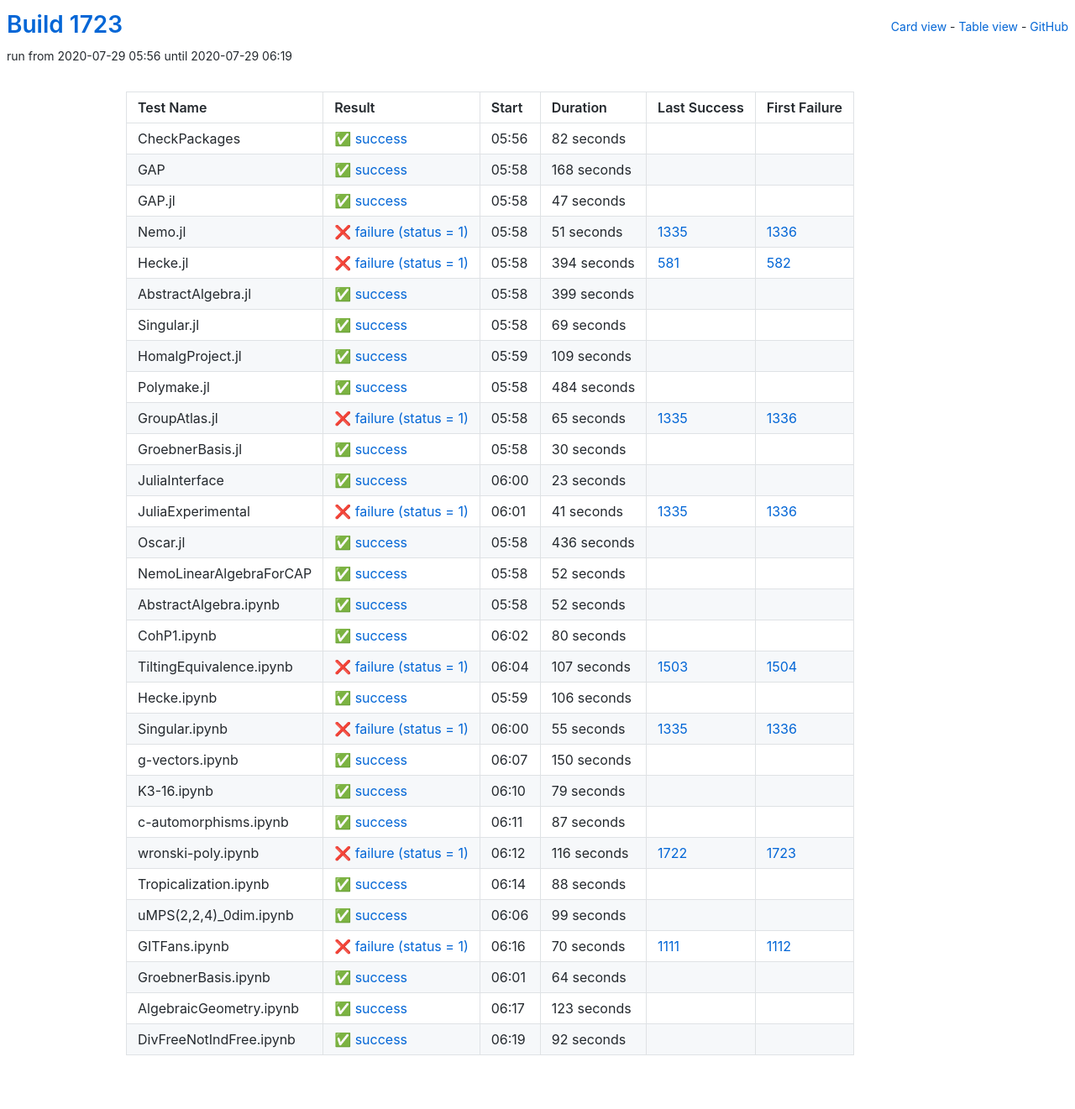
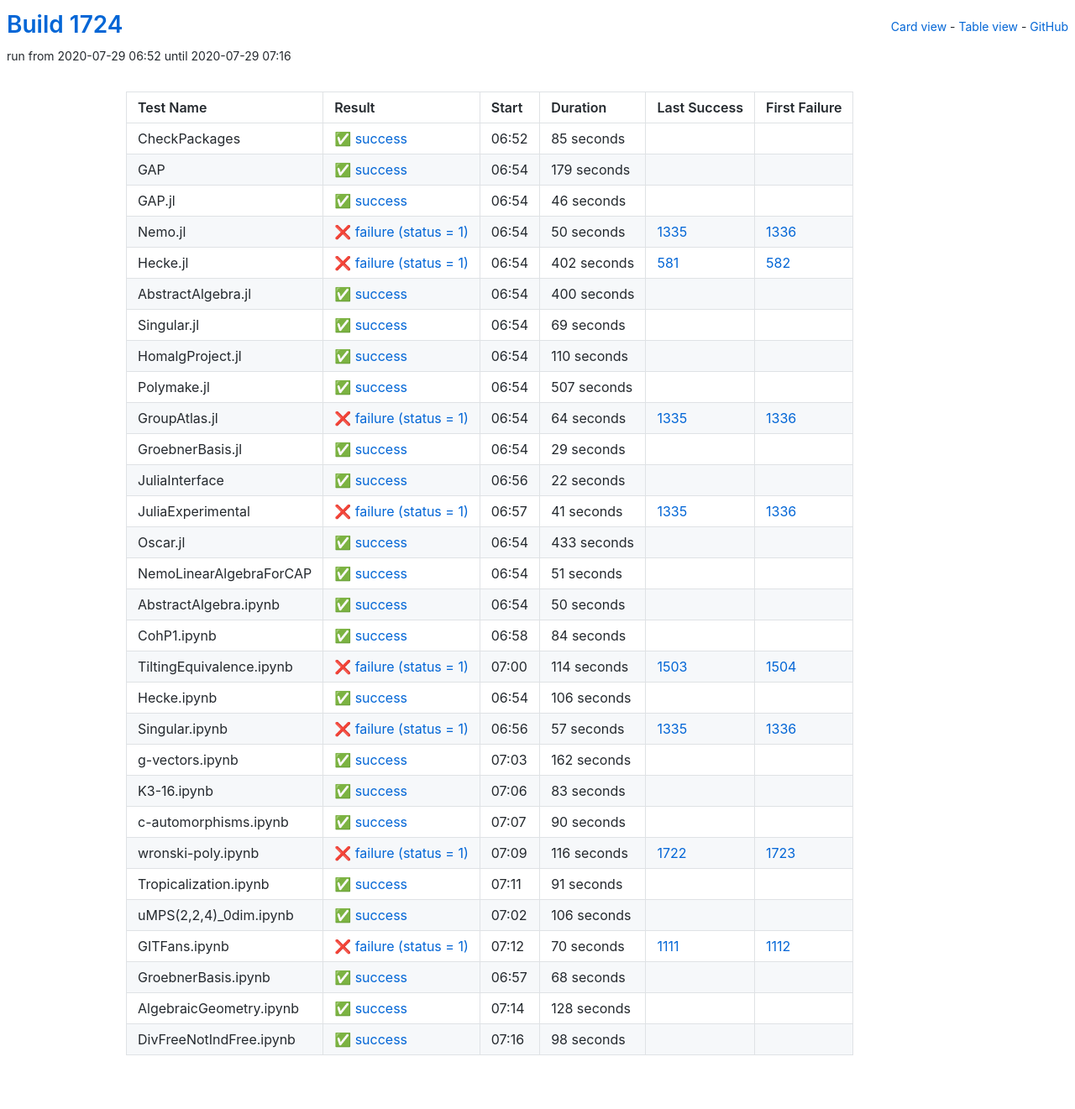
Before and after one commit to oscar-system/oscar-ci-status-1.4, a Jekyll site: the page built from table.html, in a window 1280 px wide. Shown: the whole page at 84% size. Built offline with Jekyll 4.4.1, drawn with Linux system fonts in a browser that asks for light colours.

Commit message:
Build #1724

```diff
--- a/_data/ci.yml
+++ b/_data/ci.yml
@@ -1,6 +1,6 @@
 ---
-build: 1723
-build_url: https://oscarci.mathematik.uni-kl.de/job/oscar-julia-1.4/1723/
+build: 1724
+build_url: https://oscarci.mathematik.uni-kl.de/job/oscar-julia-1.4/1724/
 job: oscar-julia-1.4
 organization: oscar-system
 repo: oscar-ci-status-1.4
@@ -8,80 +8,80 @@ repourl: https://github.com/oscar-system/oscar-ci-status-1.4
 tests:
 - name: CheckPackages
   id: checkpackages
-  log: https://oscarci.mathematik.uni-kl.de/job/oscar-julia-1.4/1723/artifact/logs/build-1723/CheckPackages.log
-  start: 2020-07-29 05:56
+  log: https://oscarci.mathematik.uni-kl.de/job/oscar-julia-1.4/1724/artifact/logs/build-1724/CheckPackages.log
+  start: 2020-07-29 06:52
   success: true
   exitcode: 0
   status: success
-  duration: 82
+  duration: 85
   last_success: false
   last_success_url:
   first_failure: false
   first_failure_url:
 - name: GAP
   id: gap
-  log: https://oscarci.mathematik.uni-kl.de/job/oscar-julia-1.4/1723/artifact/logs/build-1723/GAP.log
-  start: 2020-07-29 05:58
+  log: https://oscarci.mathematik.uni-kl.de/job/oscar-julia-1.4/1724/artifact/logs/build-1724/GAP.log
+  start: 2020-07-29 06:54
   success: true
   exitcode: 0
   status: success
-  duration: 168
+  duration: 179
   last_success: false
   last_success_url:
   first_failure: false
   first_failure_url:
 - name: GAP.jl
   id: gap-jl
-  log: https://oscarci.mathematik.uni-kl.de/job/oscar-julia-1.4/1723/artifact/logs/build-1723/GAP.jl.log
-  start: 2020-07-29 05:58
+  log: https://oscarci.mathematik.uni-kl.de/job/oscar-julia-1.4/1724/artifact/logs/build-1724/GAP.jl.log
+  start: 2020-07-29 06:54
   success: true
   exitcode: 0
   status: success
-  duration: 47
+  duration: 46
   last_success: false
   last_success_url:
   first_failure: false
   first_failure_url:
 - name: Nemo.jl
   id: nemo-jl
-  log: https://oscarci.mathematik.uni-kl.de/job/oscar-julia-1.4/1723/artifact/logs/build-1723/Nemo.jl.log
-  start: 2020-07-29 05:58
+  log: https://oscarci.mathematik.uni-kl.de/job/oscar-julia-1.4/1724/artifact/logs/build-1724/Nemo.jl.log
+  start: 2020-07-29 06:54
   success: false
   exitcode: 1
   status: failure
-  duration: 51
+  duration: 50
   last_success: 1335
   last_success_url: https://oscarci.mathematik.uni-kl.de/job/oscar-julia-1.4/1335/
   first_failure: 1336
   first_failure_url: https://oscarci.mathematik.uni-kl.de/job/oscar-julia-1.4/1336/
 - name: Hecke.jl
   id: hecke-jl
-  log: https://oscarci.mathematik.uni-kl.de/job/oscar-julia-1.4/1723/artifact/logs/build-1723/Hecke.jl.log
-  start: 2020-07-29 05:58
+  log: https://oscarci.mathematik.uni-kl.de/job/oscar-julia-1.4/1724/artifact/logs/build-1724/Hecke.jl.log
+  start: 2020-07-29 06:54
   success: false
   exitcode: 1
   status: failure
-  duration: 394
+  duration: 402
   last_success: 581
   last_success_url: https://oscarci.mathematik.uni-kl.de/job/oscar-julia-1.4/581/
   first_failure: 582
   first_failure_url: https://oscarci.mathematik.uni-kl.de/job/oscar-julia-1.4/582/
 - name: AbstractAlgebra.jl
   id: abstractalgebra-jl
-  log: https://oscarci.mathematik.uni-kl.de/job/oscar-julia-1.4/1723/artifact/logs/build-1723/AbstractAlgebra.jl.log
-  start: 2020-07-29 05:58
+  log: https://oscarci.mathematik.uni-kl.de/job/oscar-julia-1.4/1724/artifact/logs/build-1724/AbstractAlgebra.jl.log
+  start: 2020-07-29 06:54
   success: true
   exitcode: 0
   status: success
-  duration: 399
+  duration: 400
   last_success: false
   last_success_url:
   first_failure: false
   first_failure_url:
 - name: Singular.jl
   id: singular-jl
-  log: https://oscarci.mathematik.uni-kl.de/job/oscar-julia-1.4/1723/artifact/logs/build-1723/Singular.jl.log
-  start: 2020-07-29 05:58
+  log: https://oscarci.mathematik.uni-kl.de/job/oscar-julia-1.4/1724/artifact/logs/build-1724/Singular.jl.log
+  start: 2020-07-29 06:54
   success: true
   exitcode: 0
   status: success
@@ -92,68 +92,68 @@ tests:
   first_failure_url:
 - name: HomalgProject.jl
   id: homalgproject-jl
-  log: https://oscarci.mathematik.uni-kl.de/job/oscar-julia-1.4/1723/artifact/logs/build-1723/HomalgProject.jl.log
-  start: 2020-07-29 05:59
+  log: https://oscarci.mathematik.uni-kl.de/job/oscar-julia-1.4/1724/artifact/logs/build-1724/HomalgProject.jl.log
+  start: 2020-07-29 06:54
   success: true
   exitcode: 0
   status: success
-  duration: 109
+  duration: 110
   last_success: false
   last_success_url:
   first_failure: false
   first_failure_url:
 - name: Polymake.jl
   id: polymake-jl
-  log: https://oscarci.mathematik.uni-kl.de/job/oscar-julia-1.4/1723/artifact/logs/build-1723/Polymake.jl.log
-  start: 2020-07-29 05:58
+  log: https://oscarci.mathematik.uni-kl.de/job/oscar-julia-1.4/1724/artifact/logs/build-1724/Polymake.jl.log
+  start: 2020-07-29 06:54
   success: true
   exitcode: 0
   status: success
-  duration: 484
+  duration: 507
   last_success: false
   last_success_url:
   first_failure: false
   first_failure_url:
 - name: GroupAtlas.jl
   id: groupatlas-jl
-  log: https://oscarci.mathematik.uni-kl.de/job/oscar-julia-1.4/1723/artifact/logs/build-1723/GroupAtlas.jl.log
-  start: 2020-07-29 05:58
+  log: https://oscarci.mathematik.uni-kl.de/job/oscar-julia-1.4/1724/artifact/logs/build-1724/GroupAtlas.jl.log
+  start: 2020-07-29 06:54
   success: false
   exitcode: 1
   status: failure
-  duration: 65
+  duration: 64
   last_success: 1335
   last_success_url: https://oscarci.mathematik.uni-kl.de/job/oscar-julia-1.4/1335/
   first_failure: 1336
   first_failure_url: https://oscarci.mathematik.uni-kl.de/job/oscar-julia-1.4/1336/
 - name: GroebnerBasis.jl
   id: groebnerbasis-jl
-  log: https://oscarci.mathematik.uni-kl.de/job/oscar-julia-1.4/1723/artifact/logs/build-1723/GroebnerBasis.jl.log
-  start: 2020-07-29 05:58
+  log: https://oscarci.mathematik.uni-kl.de/job/oscar-julia-1.4/1724/artifact/logs/build-1724/GroebnerBasis.jl.log
+  start: 2020-07-29 06:54
   success: true
   exitcode: 0
   status: success
-  duration: 30
+  duration: 29
   last_success: false
   last_success_url:
   first_failure: false
   first_failure_url:
 - name: JuliaInterface
   id: juliainterface
-  log: https://oscarci.mathematik.uni-kl.de/job/oscar-julia-1.4/1723/artifact/logs/build-1723/JuliaInterface.log
-  start: 2020-07-29 06:00
+  log: https://oscarci.mathematik.uni-kl.de/job/oscar-julia-1.4/1724/artifact/logs/build-1724/JuliaInterface.log
+  start: 2020-07-29 06:56
   success: true
   exitcode: 0
   status: success
-  duration: 23
+  duration: 22
   last_success: false
   last_success_url:
   first_failure: false
   first_failure_url:
 - name: JuliaExperimental
   id: juliaexperimental
-  log: https://oscarci.mathematik.uni-kl.de/job/oscar-julia-1.4/1723/artifact/logs/build-1723/JuliaExperimental.log
-  start: 2020-07-29 06:01
+  log: https://oscarci.mathematik.uni-kl.de/job/oscar-julia-1.4/1724/artifact/logs/build-1724/JuliaExperimental.log
+  start: 2020-07-29 06:57
   success: false
   exitcode: 1
   status: failure
@@ -164,68 +164,68 @@ tests:
   first_failure_url: https://oscarci.mathematik.uni-kl.de/job/oscar-julia-1.4/1336/
 - name: Oscar.jl
   id: oscar-jl
-  log: https://oscarci.mathematik.uni-kl.de/job/oscar-julia-1.4/1723/artifact/logs/build-1723/Oscar.jl.log
-  start: 2020-07-29 05:58
+  log: https://oscarci.mathematik.uni-kl.de/job/oscar-julia-1.4/1724/artifact/logs/build-1724/Oscar.jl.log
+  start: 2020-07-29 06:54
   success: true
   exitcode: 0
   status: success
-  duration: 436
+  duration: 433
   last_success: false
   last_success_url:
   first_failure: false
   first_failure_url:
 - name: NemoLinearAlgebraForCAP
   id: nemolinearalgebraforcap
-  log: https://oscarci.mathematik.uni-kl.de/job/oscar-julia-1.4/1723/artifact/logs/build-1723/NemoLinearAlgebraForCAP.log
-  start: 2020-07-29 05:58
+  log: https://oscarci.mathematik.uni-kl.de/job/oscar-julia-1.4/1724/artifact/logs/build-1724/NemoLinearAlgebraForCAP.log
+  start: 2020-07-29 06:54
   success: true
   exitcode: 0
   status: success
-  duration: 52
+  duration: 51
   last_success: false
   last_success_url:
   first_failure: false
   first_failure_url:
 - name: AbstractAlgebra.ipynb
   id: abstractalgebra-ipynb
-  log: https://oscarci.mathematik.uni-kl.de/job/oscar-julia-1.4/1723/artifact/logs/build-1723/AbstractAlgebra.ipynb.log
-  start: 2020-07-29 05:58
+  log: https://oscarci.mathematik.uni-kl.de/job/oscar-julia-1.4/1724/artifact/logs/build-1724/AbstractAlgebra.ipynb.log
+  start: 2020-07-29 06:54
   success: true
   exitcode: 0
   status: success
-  duration: 52
+  duration: 50
   last_success: false
   last_success_url:
   first_failure: false
   first_failure_url:
 - name: CohP1.ipynb
   id: cohp1-ipynb
-  log: https://oscarci.mathematik.uni-kl.de/job/oscar-julia-1.4/1723/artifact/logs/build-1723/CohP1.ipynb.log
-  start: 2020-07-29 06:02
+  log: https://oscarci.mathematik.uni-kl.de/job/oscar-julia-1.4/1724/artifact/logs/build-1724/CohP1.ipynb.log
+  start: 2020-07-29 06:58
   success: true
   exitcode: 0
   status: success
-  duration: 80
+  duration: 84
   last_success: false
   last_success_url:
   first_failure: false
   first_failure_url:
 - name: TiltingEquivalence.ipynb
   id: tiltingequivalence-ipynb
-  log: https://oscarci.mathematik.uni-kl.de/job/oscar-julia-1.4/1723/artifact/logs/build-1723/TiltingEquivalence.ipynb.log
-  start: 2020-07-29 06:04
+  log: https://oscarci.mathematik.uni-kl.de/job/oscar-julia-1.4/1724/artifact/logs/build-1724/TiltingEquivalence.ipynb.log
+  start: 2020-07-29 07:00
   success: false
   exitcode: 1
   status: failure
-  duration: 107
+  duration: 114
   last_success: 1503
   last_success_url: https://oscarci.mathematik.uni-kl.de/job/oscar-julia-1.4/1503/
   first_failure: 1504
   first_failure_url: https://oscarci.mathematik.uni-kl.de/job/oscar-julia-1.4/1504/
 - name: Hecke.ipynb
   id: hecke-ipynb
-  log: https://oscarci.mathematik.uni-kl.de/job/oscar-julia-1.4/1723/artifact/logs/build-1723/Hecke.ipynb.log
-  start: 2020-07-29 05:59
+  log: https://oscarci.mathematik.uni-kl.de/job/oscar-julia-1.4/1724/artifact/logs/build-1724/Hecke.ipynb.log
+  start: 2020-07-29 06:54
   success: true
   exitcode: 0
   status: success
@@ -236,56 +236,56 @@ tests:
   first_failure_url:
 - name: Singular.ipynb
   id: singular-ipynb
-  log: https://oscarci.mathematik.uni-kl.de/job/oscar-julia-1.4/1723/artifact/logs/build-1723/Singular.ipynb.log
-  start: 2020-07-29 06:00
+  log: https://oscarci.mathematik.uni-kl.de/job/oscar-julia-1.4/1724/artifact/logs/build-1724/Singular.ipynb.log
+  start: 2020-07-29 06:56
   success: false
   exitcode: 1
   status: failure
-  duration: 55
+  duration: 57
   last_success: 1335
   last_success_url: https://oscarci.mathematik.uni-kl.de/job/oscar-julia-1.4/1335/
   first_failure: 1336
   first_failure_url: https://oscarci.mathematik.uni-kl.de/job/oscar-julia-1.4/1336/
 - name: g-vectors.ipynb
   id: g-vectors-ipynb
-  log: https://oscarci.mathematik.uni-kl.de/job/oscar-julia-1.4/1723/artifact/logs/build-1723/g-vectors.ipynb.log
-  start: 2020-07-29 06:07
+  log: https://oscarci.mathematik.uni-kl.de/job/oscar-julia-1.4/1724/artifact/logs/build-1724/g-vectors.ipynb.log
+  start: 2020-07-29 07:03
   success: true
   exitcode: 0
   status: success
-  duration: 150
+  duration: 162
   last_success: false
   last_success_url:
   first_failure: false
   first_failure_url:
 - name: K3-16.ipynb
   id: k3-16-ipynb
-  log: https://oscarci.mathematik.uni-kl.de/job/oscar-julia-1.4/1723/artifact/logs/build-1723/K3-16.ipynb.log
-  start: 2020-07-29 06:10
+  log: https://oscarci.mathematik.uni-kl.de/job/oscar-julia-1.4/1724/artifact/logs/build-1724/K3-16.ipynb.log
+  start: 2020-07-29 07:06
   success: true
   exitcode: 0
   status: success
-  duration: 79
+  duration: 83
   last_success: false
   last_success_url:
   first_failure: false
   first_failure_url:
 - name: c-automorphisms.ipynb
   id: c-automorphisms-ipynb
-  log: https://oscarci.mathematik.uni-kl.de/job/oscar-julia-1.4/1723/artifact/logs/build-1723/c-automorphisms.ipynb.log
-  start: 2020-07-29 06:11
+  log: https://oscarci.mathematik.uni-kl.de/job/oscar-julia-1.4/1724/artifact/logs/build-1724/c-automorphisms.ipynb.log
+  start: 2020-07-29 07:07
   success: true
   exitcode: 0
   status: success
-  duration: 87
+  duration: 90
   last_success: false
   last_success_url:
   first_failure: false
   first_failure_url:
 - name: wronski-poly.ipynb
   id: wronski-poly-ipynb
-  log: https://oscarci.mathematik.uni-kl.de/job/oscar-julia-1.4/1723/artifact/logs/build-1723/wronski-poly.ipynb.log
-  start: 2020-07-29 06:12
+  log: https://oscarci.mathematik.uni-kl.de/job/oscar-julia-1.4/1724/artifact/logs/build-1724/wronski-poly.ipynb.log
+  start: 2020-07-29 07:09
   success: false
   exitcode: 1
   status: failure
@@ -296,32 +296,32 @@ tests:
   first_failure_url: https://oscarci.mathematik.uni-kl.de/job/oscar-julia-1.4/1723/
 - name: Tropicalization.ipynb
   id: tropicalization-ipynb
-  log: https://oscarci.mathematik.uni-kl.de/job/oscar-julia-1.4/1723/artifact/logs/build-1723/Tropicalization.ipynb.log
-  start: 2020-07-29 06:14
+  log: https://oscarci.mathematik.uni-kl.de/job/oscar-julia-1.4/1724/artifact/logs/build-1724/Tropicalization.ipynb.log
+  start: 2020-07-29 07:11
   success: true
   exitcode: 0
   status: success
-  duration: 88
+  duration: 91
   last_success: false
   last_success_url:
   first_failure: false
   first_failure_url:
 - name: uMPS(2,2,4)_0dim.ipynb
   id: umps-2-2-4-0dim-ipynb
-  log: https://oscarci.mathematik.uni-kl.de/job/oscar-julia-1.4/1723/artifact/logs/build-1723/uMPS-2-2-4-_0dim.ipynb.log
-  start: 2020-07-29 06:06
+  log: https://oscarci.mathematik.uni-kl.de/job/oscar-julia-1.4/1724/artifact/logs/build-1724/uMPS-2-2-4-_0dim.ipynb.log
+  start: 2020-07-29 07:02
   success: true
   exitcode: 0
   status: success
-  duration: 99
+  duration: 106
   last_success: false
   last_success_url:
   first_failure: false
   first_failure_url:
 - name: GITFans.ipynb
   id: gitfans-ipynb
-  log: https://oscarci.mathematik.uni-kl.de/job/oscar-julia-1.4/1723/artifact/logs/build-1723/GITFans.ipynb.log
-  start: 2020-07-29 06:16
+  log: https://oscarci.mathematik.uni-kl.de/job/oscar-julia-1.4/1724/artifact/logs/build-1724/GITFans.ipynb.log
+  start: 2020-07-29 07:12
   success: false
   exitcode: 1
   status: failure
@@ -332,36 +332,36 @@ tests:
   first_failure_url: https://oscarci.mathematik.uni-kl.de/job/oscar-julia-1.4/1112/
 - name: GroebnerBasis.ipynb
   id: groebnerbasis-ipynb
-  log: https://oscarci.mathematik.uni-kl.de/job/oscar-julia-1.4/1723/artifact/logs/build-1723/GroebnerBasis.ipynb.log
-  start: 2020-07-29 06:01
+  log: https://oscarci.mathematik.uni-kl.de/job/oscar-julia-1.4/1724/artifact/logs/build-1724/GroebnerBasis.ipynb.log
+  start: 2020-07-29 06:57
   success: true
   exitcode: 0
   status: success
-  duration: 64
+  duration: 68
   last_success: false
   last_success_url:
   first_failure: false
   first_failure_url:
 - name: AlgebraicGeometry.ipynb
   id: algebraicgeometry-ipynb
-  log: https://oscarci.mathematik.uni-kl.de/job/oscar-julia-1.4/1723/artifact/logs/build-1723/AlgebraicGeometry.ipynb.log
-  start: 2020-07-29 06:17
+  log: https://oscarci.mathematik.uni-kl.de/job/oscar-julia-1.4/1724/artifact/logs/build-1724/AlgebraicGeometry.ipynb.log
+  start: 2020-07-29 07:14
   success: true
   exitcode: 0
   status: success
-  duration: 123
+  duration: 128
   last_success: false
   last_success_url:
   first_failure: false
   first_failure_url:
 - name: DivFreeNotIndFree.ipynb
   id: divfreenotindfree-ipynb
-  log: https://oscarci.mathematik.uni-kl.de/job/oscar-julia-1.4/1723/artifact/logs/build-1723/DivFreeNotIndFree.ipynb.log
-  start: 2020-07-29 06:19
+  log: https://oscarci.mathematik.uni-kl.de/job/oscar-julia-1.4/1724/artifact/logs/build-1724/DivFreeNotIndFree.ipynb.log
+  start: 2020-07-29 07:16
   success: true
   exitcode: 0
   status: success
-  duration: 92
+  duration: 98
   last_success: false
   last_success_url:
   first_failure: false
```
Also changed, not shown: README.md.
